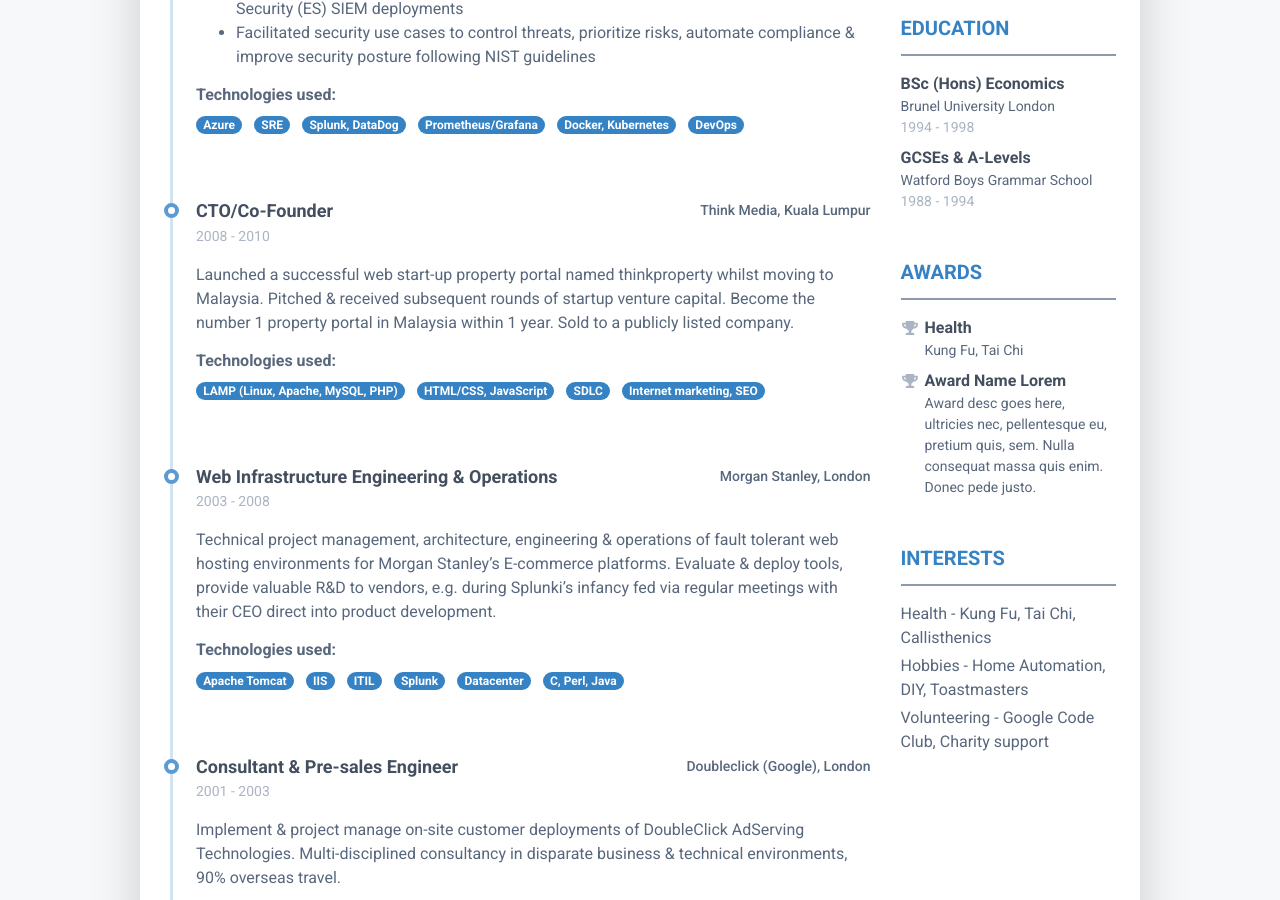
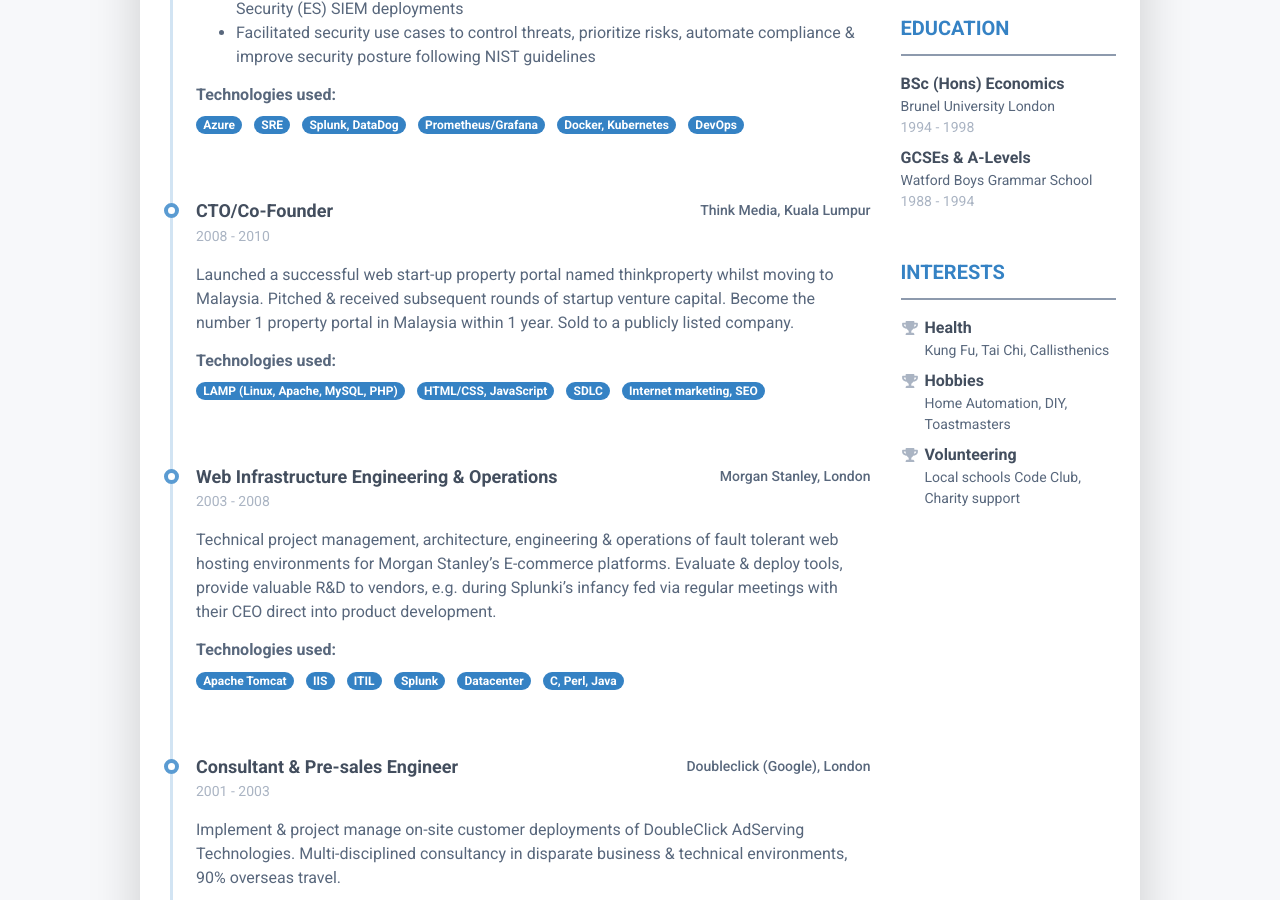
Before and after one commit to Hamy200/resume, a Jekyll site: the page built from index.markdown, in a window 1280 px wide and 900 px high, scrolled down 844 px. Built offline with Jekyll 4.4.1, drawn with Linux system fonts in a browser that asks for light colours; nearby versions of some CDN libraries.

Commit message:
summary#

```diff
--- a/_data/data.yml
+++ b/_data/data.yml
@@ -20,16 +20,6 @@ header:
 #languages:
 #  - idiom: English
 #    level: Native
-
-interests:
-  - name: Health - Kung Fu, Tai Chi, Callisthenics
-    link:
-  - name:
-  - name: Hobbies - Home Automation, DIY, Toastmasters
-    link:
-  - name:
-  - name: Volunteering - Google Code Club, Charity support
-    link:
 
 summary: |
       Customer-focused Cloud Solutions Architect at Morgan Stanley, with 20 years of industry experience. Demonstrated mastery in the delivery of solutions optimized for cost, reliability, performance & observability with a high focus on security.
@@ -124,11 +114,20 @@ experiences:
 awards:
   - name: Health
     description: |
-      Kung Fu, Tai Chi
-  - name: Award Name Lorem
+      Kung Fu, Tai Chi, Callisthenics
+  - name: Hobbies
     description: |
-      Award desc goes here, ultricies nec, pellentesque
-      eu, pretium quis, sem. Nulla consequat massa quis enim. Donec pede justo.
+       Home Automation, DIY, Toastmasters
+  - name: Volunteering
+    description: |
+       Local schools Code Club, Charity support
+
+#interests:
+#  - name: Health - Kung Fu, Tai Chi, Callisthenics
+#    link:
+#  - name: Hobbies - Home Automation, DIY, Toastmasters
+#    link:
+#  - name: Volunteering - Google Code Club, Charity support
 
 
 skills:
--- a/_data/labels.yaml
+++ b/_data/labels.yaml
@@ -1,7 +1,7 @@
 # In this file, you can override most of the sections titles
 
 career-profile: Summary # default: Career Profile
-awards: # default: Awards
+awards: Interests # default: Awards
 education: # default: Education
 experience: # default: Work Experience
 achievements: # default: Achievements
```
Also changed, not shown: 1 other file.
